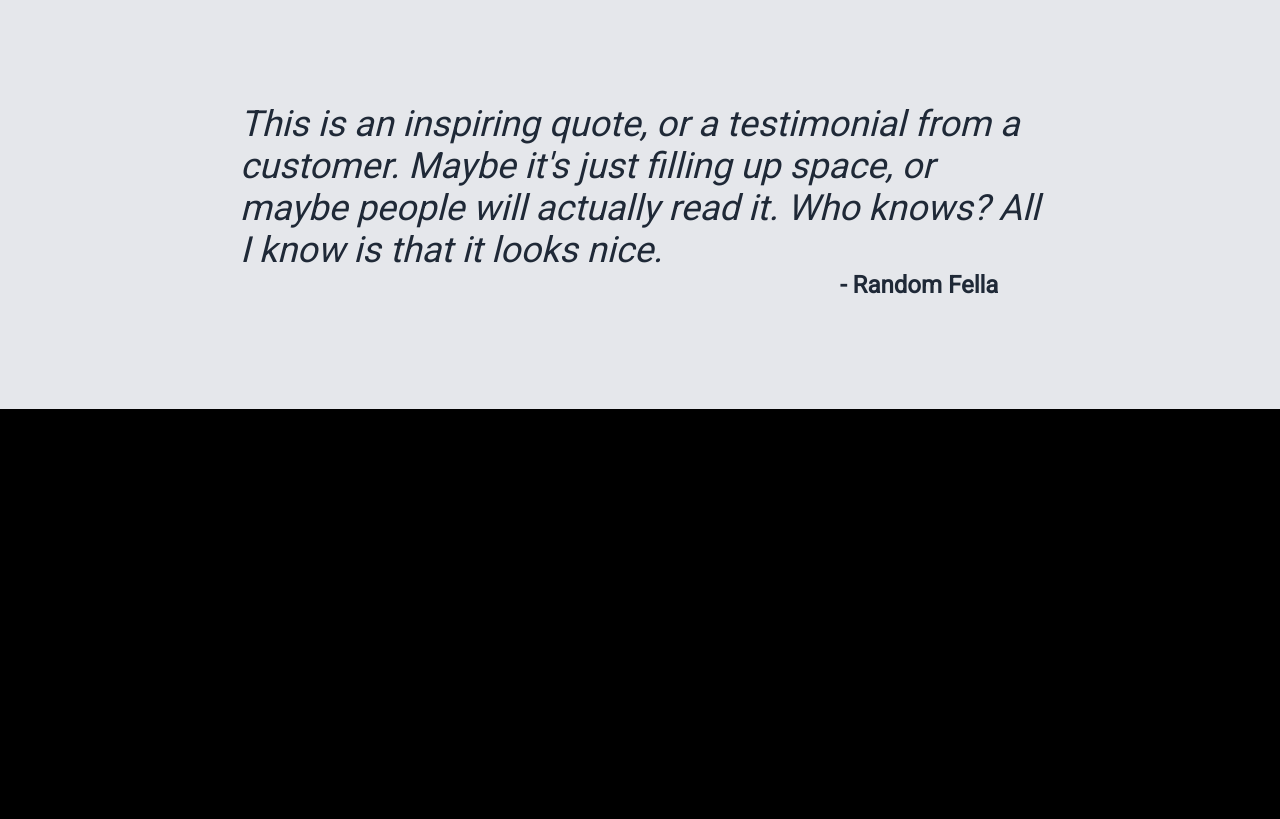
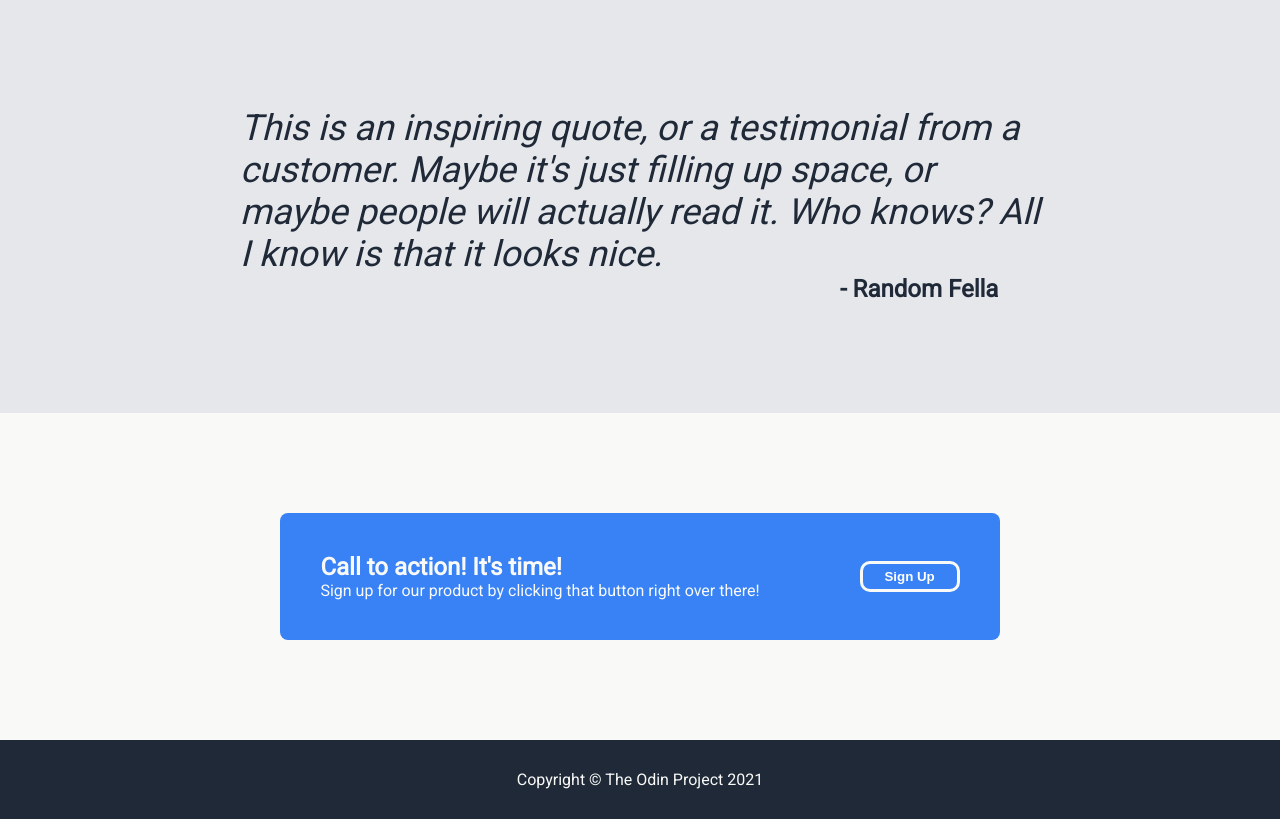
Before and after one commit to SJRUK/landing-page, a plain HTML site: page index.html in a window 1280 px wide. Shown: the part 920-1739 px from the top of the page. Before the commit the page ends 1329 px from the top, so only its background shows below. Drawn offline with Linux system fonts and the light colour scheme.

Commit message:
Changes to index.html and style.css. Added container 4 + footer

```diff
--- a/index.html
+++ b/index.html
@@ -19,9 +19,9 @@
             </div>
 
             <div class="links">
-                <ul><a href="#">Link 1</a></ul>
-                <ul><a href="#">Link 2</a></ul>
-                <ul><a href="#">Link 3</a></ul>
+                <ul><a href="#">Header Link 1</a></ul>
+                <ul><a href="#">Header Link 2</a></ul>
+                <ul><a href="#">Header Link 3</a></ul>
         </div>
     </div>
 
@@ -74,6 +74,18 @@
         </div>
     </div>
 
+    <div class="container-four">
+        <div class="sign-up">
+            <div class="call-to-action">
+                <div class="action"> Call to action! It's time!</div>
+                <div class="sign-up-text">Sign up for our product by clicking that button right over there!</div>
+            </div>
+            <button class="sign-up-button">Sign Up</button>
+        </div>
+
+    </div>
+
+    <div class="footer">Copyright © The Odin Project 2021</div>
 
 </body>
 </html>
--- a/style.css
+++ b/style.css
@@ -5,7 +5,7 @@ body {
     max-width: 1500px;
 }
 
-.container-one ,.text-and-image, .container-two, .container-three {
+.container-one ,.text-and-image, .container-two, .container-three, .container-four {
    padding: 10px 100px;
 
 }
@@ -75,22 +75,21 @@ p {
     padding: 50px;
 }
 
-.button {
+.button, .sign-up-button {
     width:100px;
+    height: fit-content;
     background-color: #3882F6;
     color: white;
     border-radius: 10px;
     padding: 5px;
     font-weight: bold;
-    border: 0;
+
 }
 
 .container-two {
     background-color: #F9FAF8;
     display: flex;
     flex-direction: column;
-
-
 
 }
 
@@ -156,3 +155,55 @@ p {
     font-size: 24px;
     font-weight: bold;
 }
+
+.container-four{
+    background-color: #F9FAF8;
+    padding: 100px;
+    display: flex;
+    justify-content: center;
+    align-items: center;
+}
+
+
+.sign-up {
+    background-color: #3882F6;
+    border-radius: 8px;
+    display: flex;
+    justify-content: space-between;
+    align-items: center;
+    padding: 40px;
+    gap: 100px;
+}
+
+.call-to-action{
+    display: flex;
+    flex-direction: column;
+
+}
+
+.action {
+    font-size: 24px;
+    font-weight: bold;
+    color: #F9FAF8;
+}
+
+.sign-up-text{
+    color: #F9FAF8;
+}
+
+.sign-up-button{
+    border-width: 3px;
+    border-color: #F9FAF8;
+    border-style: solid;
+
+}
+
+.footer {
+    background-color: #1f2937;
+    color: #F9FAF8;
+    display: flex;
+    justify-content: center;
+    align-items: center;
+    font-size: 16px;
+    padding: 30px;
+}
```
